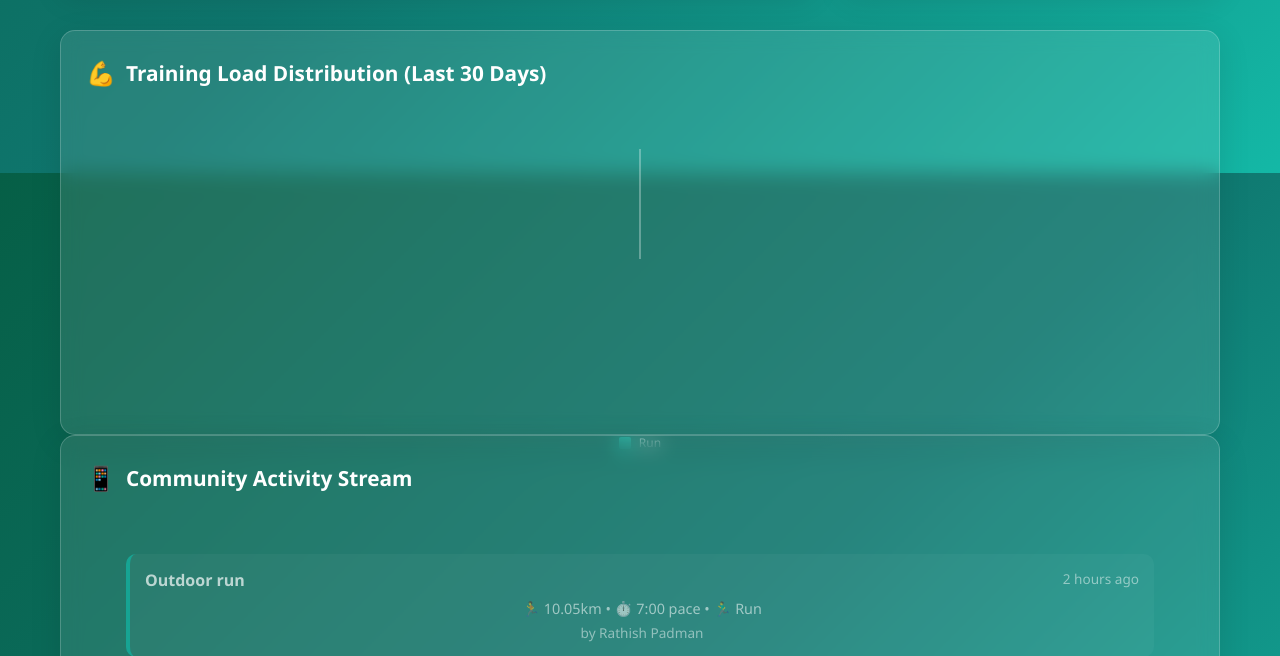
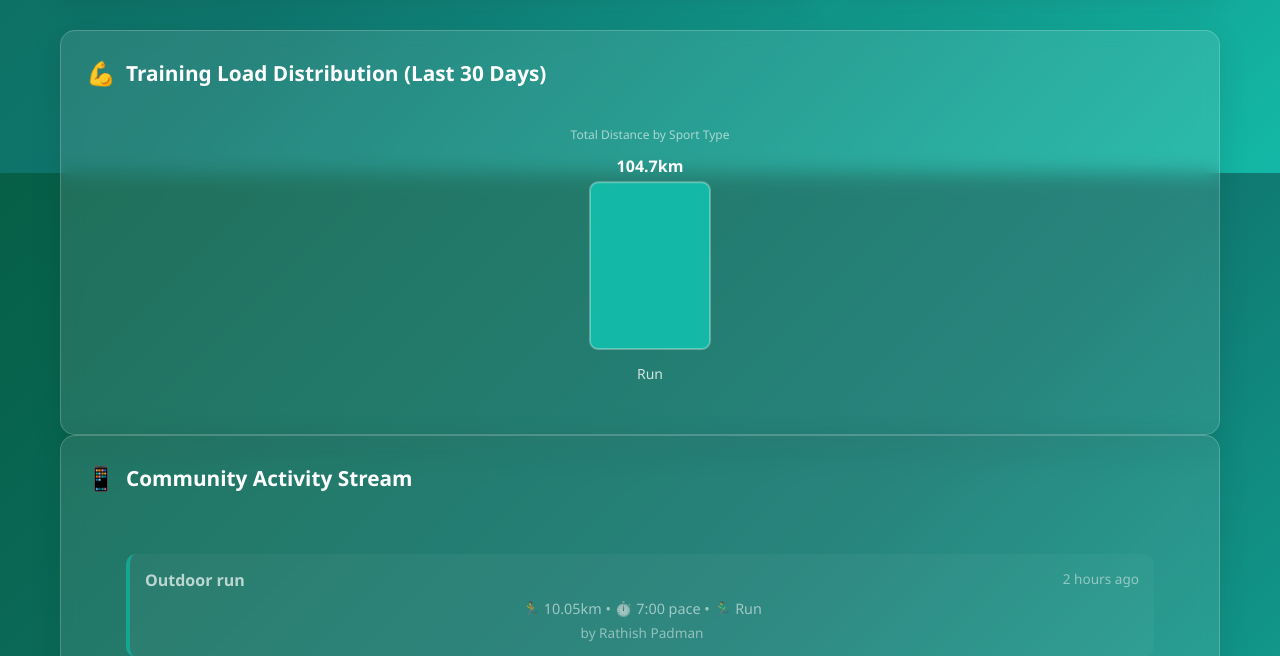
Before and after one commit to rathishpadman/MarathonTraining, a Flask app: page /community in a window 1280 px wide. Shown: the part 897-1553 px from the top of the page. Run offline with Flask 3, Linux system fonts and the light colour scheme; data comes from the database, SQL or seed files in the repository.

Commit message:
Improve display of single-item charts to be more visually appealing
Adds renderSingleBarChart function to display single data points as a bar chart.

Replit-Commit-Author: Agent
Replit-Commit-Session-Id: d25da532-ae38-48e6-aca7-75be0e4c91ec
Replit-Commit-Screenshot-Url: https://storage.googleapis.com/screenshot-production-us-central1/4af7ab70-3715-49e2-9c42-d1b05d91b220/10ee054f-9643-4cd4-9b61-60c7a3683ff0.jpg

```diff
--- a/templates/community_standalone.html
+++ b/templates/community_standalone.html
@@ -757,12 +757,19 @@
 
             const width = container.clientWidth;
             const height = 300;
+
+            // Clear previous chart
+            container.innerHTML = '';
+
+            // If only one data point, render as bar chart for better visibility
+            if (data.data.length === 1) {
+                renderSingleBarChart(container, data, width, height);
+                return;
+            }
+
             const radius = Math.min(width, height) / 2 - 40;
             const centerX = width / 2;
             const centerY = height / 2;
-
-            // Clear previous chart
-            container.innerHTML = '';
 
             // Create SVG with transparent background
             const svg = document.createElementNS('http://www.w3.org/2000/svg', 'svg');
@@ -840,6 +847,88 @@
             container.appendChild(legend);
         }
 
+        function renderSingleBarChart(container, data, width, height) {
+            // Create SVG with transparent background
+            const svg = document.createElementNS('http://www.w3.org/2000/svg', 'svg');
+            svg.setAttribute('width', width);
+            svg.setAttribute('height', height);
+            svg.style.background = 'transparent';
+
+            const margin = { top: 40, right: 40, bottom: 60, left: 60 };
+            const chartWidth = width - margin.left - margin.right;
+            const chartHeight = height - margin.top - margin.bottom;
+
+            const g = document.createElementNS('http://www.w3.org/2000/svg', 'g');
+            g.setAttribute('transform', `translate(${margin.left}, ${margin.top})`);
+
+            const value = data.data[0];
+            const label = data.labels[0];
+            const color = '#14B8A6';
+
+            // Create bar
+            const barWidth = Math.min(chartWidth * 0.4, 120);
+            const barHeight = (value / (value * 1.2)) * chartHeight;
+            const barX = (chartWidth - barWidth) / 2;
+            const barY = chartHeight - barHeight;
+
+            const rect = document.createElementNS('http://www.w3.org/2000/svg', 'rect');
+            rect.setAttribute('x', barX);
+            rect.setAttribute('y', barY);
+            rect.setAttribute('width', barWidth);
+            rect.setAttribute('height', barHeight);
+            rect.setAttribute('fill', color);
+            rect.setAttribute('stroke', 'rgba(255, 255, 255, 0.3)');
+            rect.setAttribute('stroke-width', 2);
+            rect.setAttribute('rx', 8);
+
+            // Add hover effects
+            rect.addEventListener('mouseenter', function() {
+                this.style.filter = 'brightness(1.2)';
+                showTooltip(barX + barWidth/2 + margin.left, barY + margin.top, `${label}: ${value.toFixed(1)}km`);
+            });
+
+            rect.addEventListener('mouseleave', function() {
+                this.style.filter = 'brightness(1)';
+                hideTooltip();
+            });
+
+            g.appendChild(rect);
+
+            // Add value label on top of bar
+            const valueText = document.createElementNS('http://www.w3.org/2000/svg', 'text');
+            valueText.setAttribute('x', barX + barWidth/2);
+            valueText.setAttribute('y', barY - 10);
+            valueText.setAttribute('text-anchor', 'middle');
+            valueText.setAttribute('fill', 'white');
+            valueText.setAttribute('font-size', '16');
+            valueText.setAttribute('font-weight', 'bold');
+            valueText.textContent = `${value.toFixed(1)}km`;
+            g.appendChild(valueText);
+
+            // Add label below bar
+            const labelText = document.createElementNS('http://www.w3.org/2000/svg', 'text');
+            labelText.setAttribute('x', barX + barWidth/2);
+            labelText.setAttribute('y', chartHeight + 30);
+            labelText.setAttribute('text-anchor', 'middle');
+            labelText.setAttribute('fill', 'rgba(255, 255, 255, 0.8)');
+            labelText.setAttribute('font-size', '14');
+            labelText.textContent = label;
+            g.appendChild(labelText);
+
+            // Add subtitle
+            const subtitleText = document.createElementNS('http://www.w3.org/2000/svg', 'text');
+            subtitleText.setAttribute('x', chartWidth/2);
+            subtitleText.setAttribute('y', -10);
+            subtitleText.setAttribute('text-anchor', 'middle');
+            subtitleText.setAttribute('fill', 'rgba(255, 255, 255, 0.6)');
+            subtitleText.setAttribute('font-size', '12');
+            subtitleText.textContent = 'Total Distance by Sport Type';
+            g.appendChild(subtitleText);
+
+            svg.appendChild(g);
+            container.appendChild(svg);
+        }
+
         // Tooltip functions
         function showTooltip(x, y, text) {
             hideTooltip(); // Remove any existing tooltip
```
